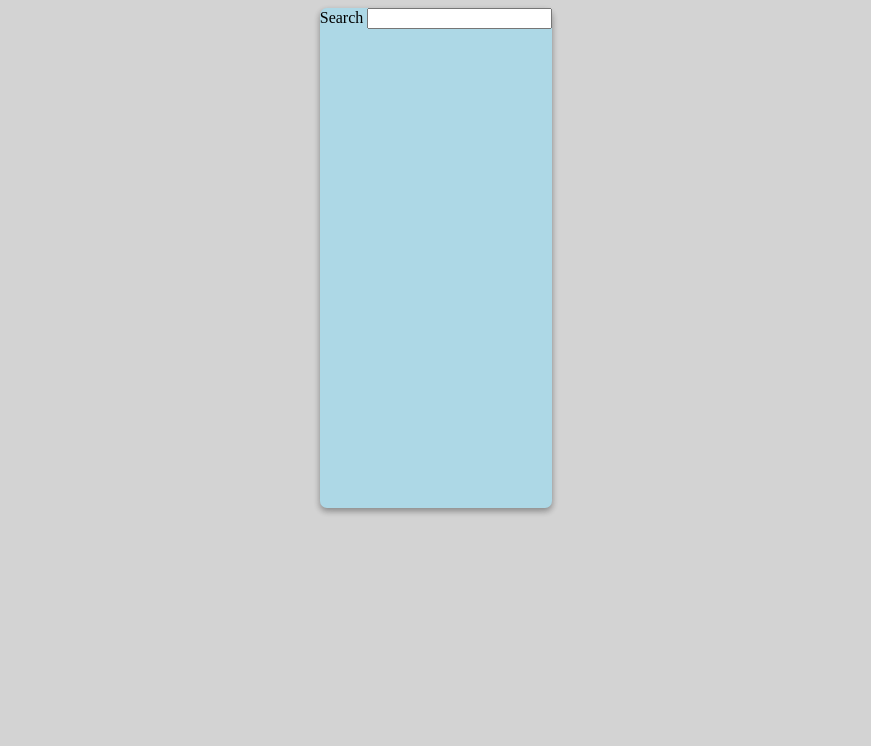
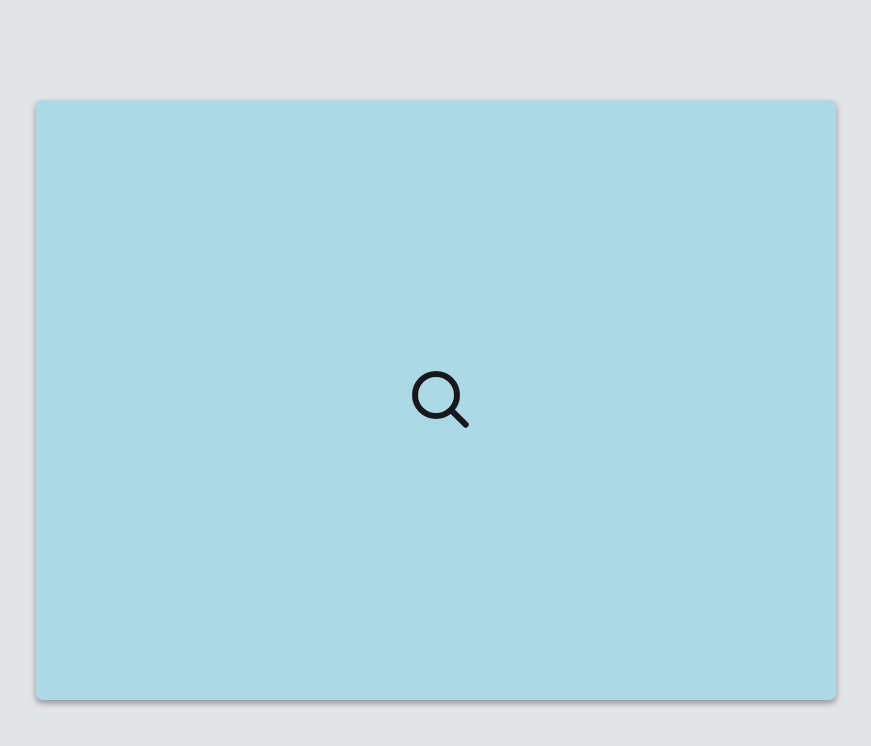
Before and after one commit to cutegalmariam/weatherApp, a plain HTML site: page weatherApp/index.html in a window 1280 px wide. Shown: the whole page, without its empty margins (204-1075 px from the left). Drawn offline with Linux system fonts and the light colour scheme.

Commit message:
Update style.css

```diff
--- a/weatherApp/style.css
+++ b/weatherApp/style.css
@@ -1,29 +1,19 @@
 .mainContainer {
-  height: 500px;
+  height: 600px;
+  width: 800px;
   display: flex;
   flex-direction: column;
   background-color: lightblue;
   border-radius: 7px;
   box-shadow: rgba(0, 0, 0, 0.16) 0px 3px 6px, rgba(0, 0, 0, 0.23) 0px 3px 6px;
 }
-.searchBar {
-  display: flex;
-  justify-content: center;
-  align-items: center;
-  border-radius: 2px;
-}
-.searchButton {
-  height: 18px;
-  cursor: pointer;
-  background-color: aliceblue;
-  border: none;
-  border-radius: 2px;
-}
-.pictures {
+
+#imageContainer {
   display: flex;
   justify-content: center;
   align-items: center;
 }
+
 
 body {
   display: flex;
@@ -37,3 +27,152 @@ body {
   color: black;
   font-size: x-large;
 }
+.not-found {
+  display: flex;
+  justify-content: center;
+}
+
+* {
+	border: 0;
+	box-sizing: border-box;
+	margin: 0;
+	padding: 0;
+}
+:root {
+	--bg: #e3e4e8;
+	--fg: #17181c;
+	--input: #ffffff;
+	--primary: #255ff4;
+	--dur: 1s;
+	font-size: calc(16px + (24 - 16)*(100vw - 320px)/(1280 - 320));
+}
+body, input {
+	color: var(--fg);
+	font: 1em/1.5 Hind, sans-serif;
+}
+body {
+	background: var(--bg);
+	display: flex;
+	height: 100vh;
+}
+form, input, .caret {
+	margin: auto;
+}
+form {
+	position: relative;
+	width: 100%;
+	max-width: 17em;
+}
+input, .caret {
+	display: block;
+	transition: all calc(var(--dur) * 0.5) linear;
+}
+input {
+	background: transparent;
+	border-radius: 50%;
+	box-shadow: 0 0 0 0.25em inset;
+	caret-color: var(--primary);
+	width: 2em;
+	height: 2em;
+	-webkit-appearance: none;
+	-moz-appearance: none;
+	appearance: none;
+}
+input:focus, input:valid {
+	background: var(--input);
+	border-radius: 0.25em;
+	box-shadow: none;
+	padding: 0.75em 1em;
+	transition-duration: calc(var(--dur) * 0.25);
+	transition-delay: calc(var(--dur) * 0.25);
+	width: 100%;
+	height: 3em;
+}
+input:focus {
+	animation: showCaret var(--dur) steps(1);
+	outline: transparent;
+}
+input:focus + .caret, input:valid + .caret {
+	animation: handleToCaret var(--dur) linear;
+	background: transparent;
+	width: 1px;
+	height: 1.5em;
+	transform: translate(0,-1em) rotate(-180deg) translate(7.5em,-0.25em);
+}
+input::-webkit-search-decoration {
+	-webkit-appearance: none;
+}
+label {
+	color: #e3e4e8;
+	overflow: hidden;
+	position: absolute;
+	width: 0;
+	height: 0;
+}
+.caret {
+	background: currentColor;
+	border-radius: 0 0 0.125em 0.125em;
+	margin-bottom: -0.6em;
+	width: 0.25em;
+	height: 1em;
+	transform: translate(0,-1em) rotate(-45deg) translate(0,0.875em);
+	transform-origin: 50% 0;
+}
+
+/* Dark mode */
+@media (prefers-color-scheme: dark) {
+	:root {
+		--bg: #17181c;
+		--fg: #e3e4e8;
+		--input: #2e3138;
+		--primary: #5583f6;
+	}
+}
+
+/* Animations */
+@keyframes showCaret {
+	from {
+		caret-color: transparent;
+	}
+	to {
+		caret-color: var(--primary);
+	}
+}
+@keyframes handleToCaret {
+	from {
+		background: currentColor;
+		width: 0.25em;
+		height: 1em;
+		transform: translate(0,-1em) rotate(-45deg) translate(0,0.875em);
+	}
+	25% {
+		background: currentColor;
+		width: 0.25em;
+		height: 1em;
+		transform: translate(0,-1em) rotate(-180deg) translate(0,0.875em);
+	}
+	50%, 62.5% {
+		background: var(--primary);
+		width: 1px;
+		height: 1.5em;
+		transform: translate(0,-1em) rotate(-180deg) translate(7.5em,2.5em);
+	}
+	75%, 99% {
+		background: var(--primary);
+		width: 1px;
+		height: 1.5em;
+		transform: translate(0,-1em) rotate(-180deg) translate(7.5em,-0.25em);
+	}
+	87.5% {
+		background: var(--primary);
+		width: 1px;
+		height: 1.5em;
+		transform: translate(0,-1em) rotate(-180deg) translate(7.5em,0.125em);
+	}
+	to {
+		background: transparent;
+		width: 1px;
+		height: 1.5em;
+		transform: translate(0,-1em) rotate(-180deg) translate(7.5em,-0.25em);
+	}
+}
```
